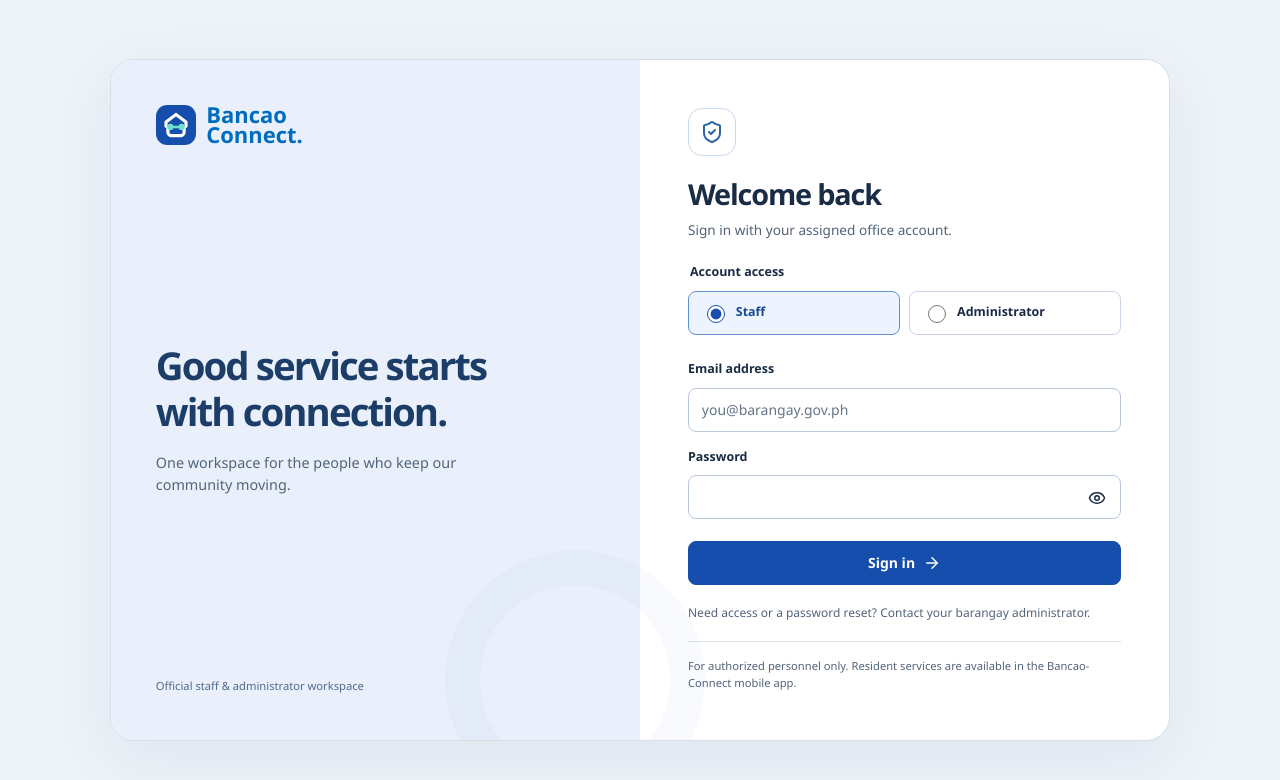
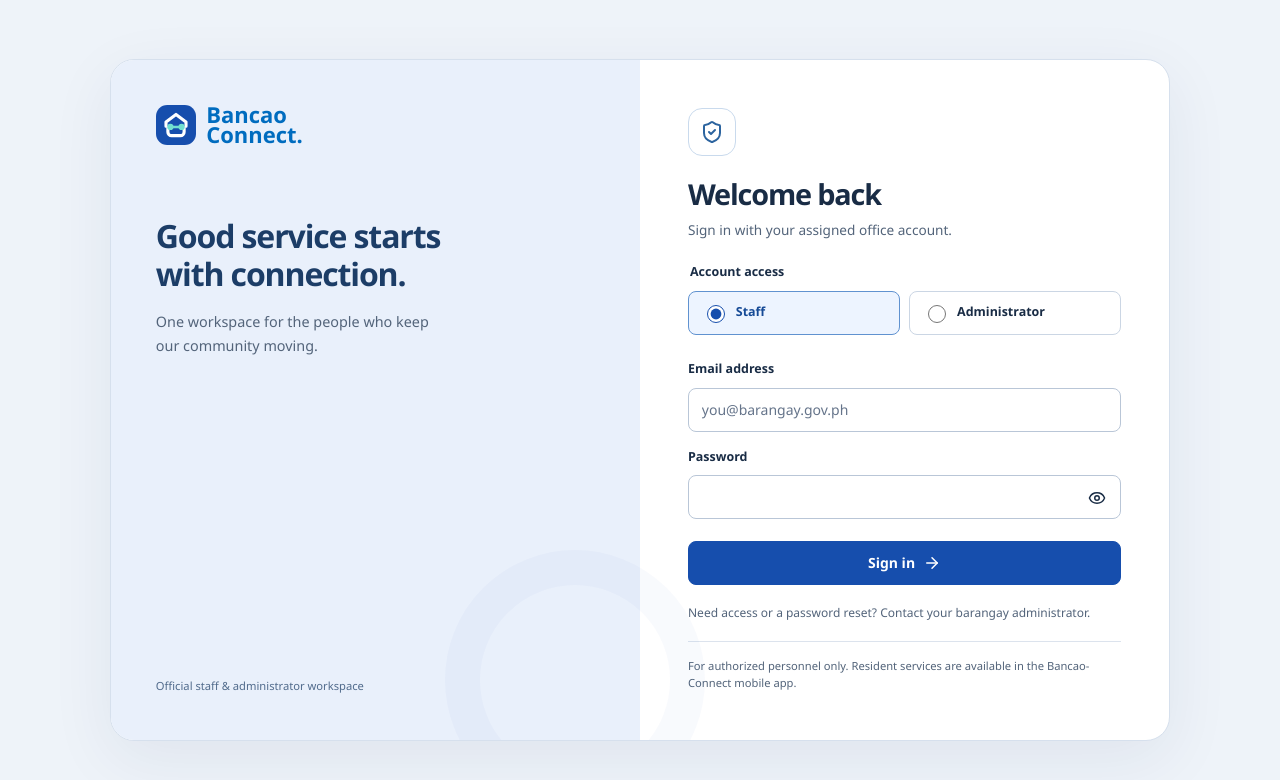
Before and after one commit to Shaard1/BBBSCSMS-admin-web-new, a Next.js app in the folder apps/admin-crm/: page /admin/login in a window 1280 px wide. Shown: the top 780 px of the page. Built offline with nearby package versions, Linux system fonts and the light colour scheme; no server answers.

Commit message:
style(admin): refine login copy layout

```diff
--- a/apps/admin-crm/app/workspace.css
+++ b/apps/admin-crm/app/workspace.css
@@ -2318,8 +2318,7 @@ caption {
   padding: 2.8rem;
   display: flex;
   flex-direction: column;
-  justify-content: space-between;
-  gap: 3rem;
+  gap: 0;
   position: relative;
 }
 .office-login-story::after {
@@ -2333,18 +2332,25 @@ caption {
   bottom: -70px;
   pointer-events: none;
 }
+.office-login-copy {
+  margin-top: 4.5rem;
+  margin-bottom: 3rem;
+}
 .office-login-story h2 {
-  font-size: clamp(1.9rem, 3vw, 2.6rem);
+  font-size: clamp(1.9rem, 2.5vw, 2.25rem);
   line-height: 1.2;
-  letter-spacing: -0.05em;
-  margin: 0.9rem 0 1.1rem;
+  letter-spacing: -0.035em;
+  margin: 0 0 1rem;
   color: #1c3d67;
 }
-.office-login-story p:not(.eyebrow) {
-  max-width: 320px;
+.office-login-copy p {
+  max-width: 34ch;
+  margin: 0;
   font-size: 0.9rem;
+  line-height: 1.65;
 }
 .office-login-story > small {
+  margin-top: auto;
   font-size: 0.7rem;
   color: #516b8c;
 }
--- a/apps/admin-crm/components/admin-login-card.tsx
+++ b/apps/admin-crm/components/admin-login-card.tsx
@@ -48,7 +48,7 @@ export function AdminLoginCard() {
     <div className="office-login-layout">
       <section className="office-login-story">
         <Brand />
-        <div>
+        <div className="office-login-copy">
           <h2>
             Good service starts
             <br />
```
